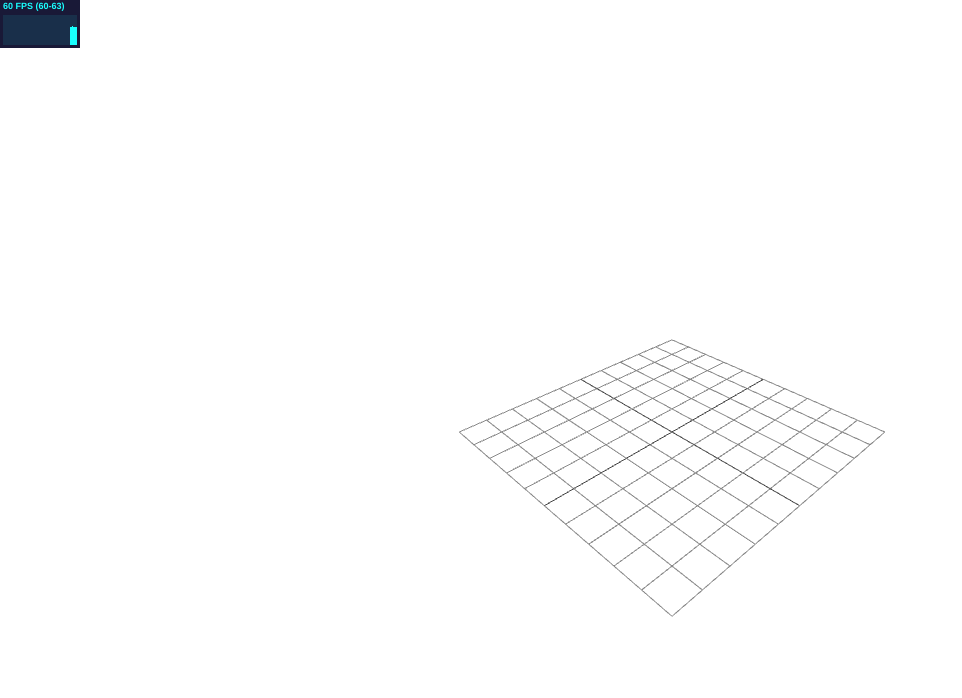
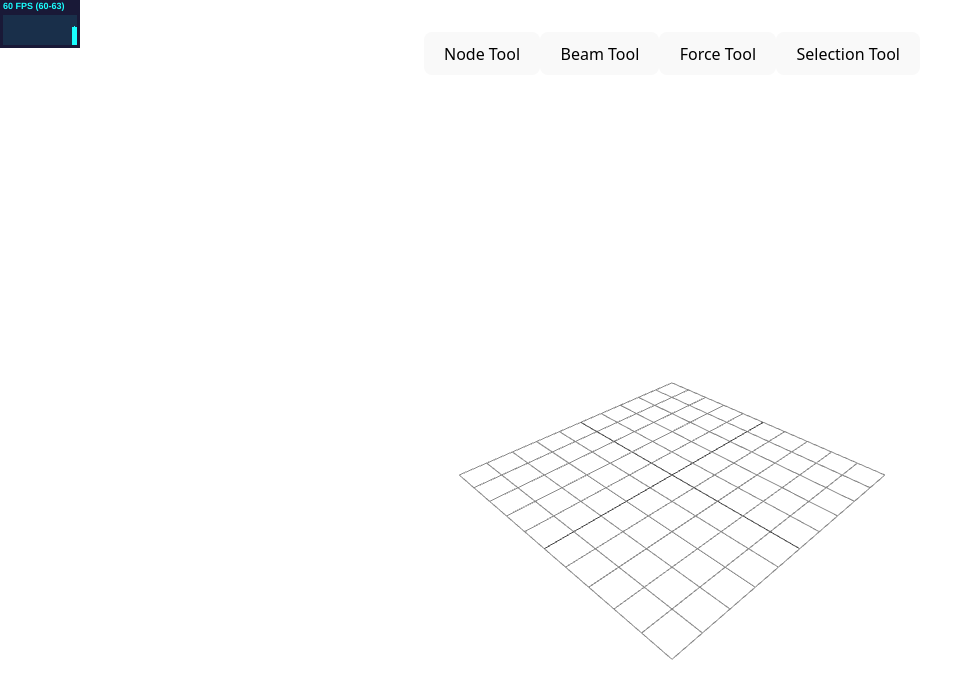
Before and after one commit to Colile1/Web_C_Structures, a React (Vite) app: page / in a window 1280 px wide. Shown: the top 698 px of the page, without its empty margins (0-962 px from the left). Built offline with nearby package versions, Linux system fonts and the light colour scheme.

Commit message:
card 4 part 1: Toolbar Component Architecture

```diff
--- a/src/App.tsx
+++ b/src/App.tsx
@@ -1,11 +1,17 @@
 // import React from 'react'; //not yet used uncomment when needed
 import Scene from './components/Scene';
+import Toolbar from './components/Toolbar';
 import './App.css';
 
 function App() {
   return (
     <div className="app-container">
-      <Scene />
+      <div>
+        <Toolbar />
+      </div>
+      <div className="app-container">
+        <Scene />
+      </div>
     </div>
   );
 }
--- /dev/null
+++ b/src/components/Toolbar.tsx
@@ -0,0 +1,18 @@
+import React, { useCallback } from 'react';
+
+const Toolbar: React.FC = () => {
+  const handleNodeToolClick = useCallback(() => {
+    // Logic for dragging and placing nodes
+    console.log("Node Tool activated");
+  }, []);
+  return (
+    <div className="toolbar">
+      <button className="tool" data-testid="node-tool" onClick={handleNodeToolClick}>Node Tool</button>
+      <button className="tool" data-testid="beam-tool">Beam Tool</button>
+      <button className="tool" data-testid="force-tool">Force Tool</button>
+      <button className="tool" data-testid="selection-tool">Selection Tool</button>
+    </div>
+  );
+};
+
+export default Toolbar;
```
